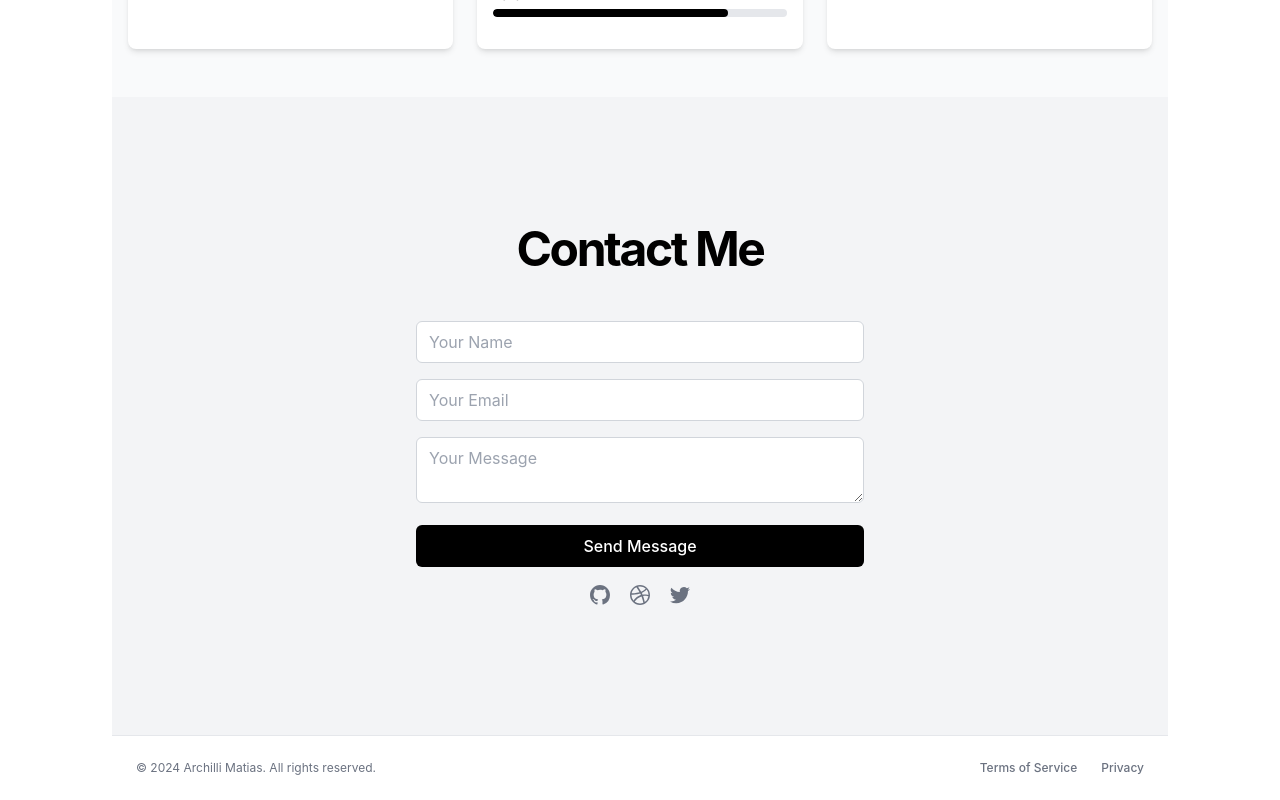
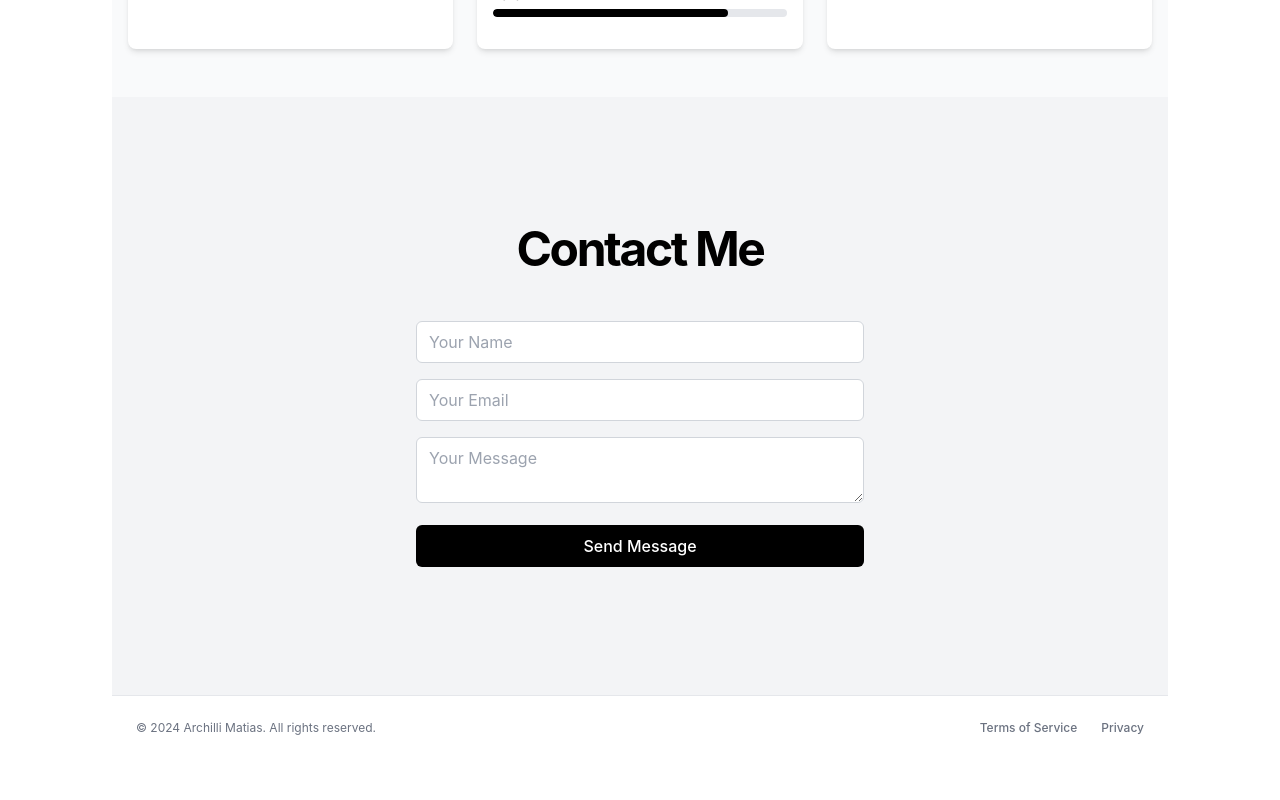
Before and after one commit to mArchilli/portfolio, a React (Vite) app: page / in a window 1280 px wide. Shown: the part 1612-2412 px from the top of the page. After the commit the page ends 2372 px from the top, so only its background shows below. Built offline with nearby package versions, Linux system fonts and the light colour scheme.

Commit message:
implementacion de EmailJS para seccion contacto

```diff
--- a/package.json
+++ b/package.json
@@ -10,6 +10,7 @@
     "preview": "vite preview"
   },
   "dependencies": {
+    "emailjs-com": "^3.2.0",
     "lucide-react": "^0.453.0",
     "prop-types": "^15.8.1",
     "react": "^18.3.1",
--- a/src/components/Contact.jsx
+++ b/src/components/Contact.jsx
@@ -1,4 +1,5 @@
 import { useState } from 'react';
+import emailjs from 'emailjs-com';
 
 export function Contact() {
   const [formData, setFormData] = useState({
@@ -17,10 +18,15 @@ export function Contact() {
 
   const handleSubmit = (e) => {
     e.preventDefault();
-    // Add your form submission logic here
-    console.log('Form submitted:', formData);
-    // Reset form after submission
-    setFormData({ name: '', email: '', message: '' });
+    emailjs.send('service_u1ub83h', 'template_7mxjcti', formData, 'OHsMePtu703LrgNdc')
+      .then((response) => {
+        console.log('Email sent successfully:', response);
+        // Reset form after submission
+        setFormData({ name: '', email: '', message: '' });
+      })
+      .catch((error) => {
+        console.error('Error sending email:', error);
+      });
   };
 
   return (
@@ -30,7 +36,7 @@ export function Contact() {
         <div className="max-w-md mx-auto space-y-4">
           <form className="space-y-4" onSubmit={handleSubmit}>
             <input
-              className="w-full px-3 py-2 border border-gray-300 rounded-md bg-white"
+              className="w-full px-3 py-2 border border-gray-300 rounded-md bg-white text-black"
               placeholder="Your Name"
               name="name"
               value={formData.name}
@@ -38,7 +44,7 @@ export function Contact() {
               required
             />
             <input
-              className="w-full px-3 py-2 border border-gray-300 rounded-md bg-white"
+              className="w-full px-3 py-2 border border-gray-300 rounded-md bg-white text-black"
               type="email"
               placeholder="Your Email"
               name="email"
@@ -47,7 +53,7 @@ export function Contact() {
               required
             />
             <textarea
-              className="w-full px-3 py-2 border border-gray-300 rounded-md bg-white"
+              className="w-full px-3 py-2 border border-gray-300 rounded-md bg-white text-black"
               placeholder="Your Message"
               name="message"
               value={formData.message}
@@ -56,28 +62,7 @@ export function Contact() {
             />
             <button className="w-full px-4 py-2 bg-black text-white rounded-md hover:bg-white hover:text-black hover:border-black" type="submit">Send Message</button>
           </form>
-          <div className="flex justify-center space-x-4">
-            <a href="#" className="text-gray-500 hover:text-gray-900">
-              <svg className="h-6 w-6" fill="currentColor" viewBox="0 0 24 24" aria-hidden="true">
-                <path fillRule="evenodd" d="M12 2C6.477 2 2 6.484 2 12.017c0 4.425 2.865 8.18 6.839 9.504.5.092.682-.217.682-.483 0-.237-.008-.868-.013-1.703-2.782.605-3.369-1.343-3.369-1.343-.454-1.158-1.11-1.466-1.11-1.466-.908-.62.069-.608.069-.608 1.003.07 1.531 1.032 1.531 1.032.892 1.53 2.341 1.088 2.91.832.092-.647.35-1.088.636-1.338-2.22-.253-4.555-1.113-4.555-4.951 0-1.093.39-1.988 1.029-2.688-.103-.253-.446-1.272.098-2.65 0 0 .84-.27 2.75 1.026A9.564 9.564 0 0112 6.844c.85.004 1.705.115 2.504.337 1.909-1.296 2.747-1.027 2.747-1.027.546 1.379.202 2.398.1 2.651.64.7 1.028 1.595 1.028 2.688 0 3.848-2.339 4.695-4.566 4.943.359.309.678.92.678 1.855 0 1.338-.012 2.419-.012 2.747 0 .268.18.58.688.482A10.019 10.019 0 0022 12.017C22 6.484 17.522 2 12 2z" clipRule="evenodd" />
-              </svg>
-              <span className="sr-only">GitHub</span>
-            </a>
-            <a href="#" className="text-gray-500 hover:text-gray-900">
-              <svg className="h-6 w-6" fill="currentColor" viewBox="0 0 24 24" aria-hidden="true">
-                <path fillRule="evenodd" d="M12 2C6.48 2 2 6.48 2 12s4.48 10 10 10c5.51 0 10-4.48 10-10S17.51 2 12 2zm6.605 4.61a8.502 8.502 0 011.93 5.314c-.281-.054-3.101-.629-5.943-.271-.065-.141-.12-.293-.184-.445a25.416 25.416 0 00-.564-1.236c3.145-1.28 4.577-3.124 4.761-3.362zM12 3.475c2.17 0 4.154.813 5.662 2.148-.152.216-1.443 1.941-4.48 3.08-1.399-2.57-2.95-4.675-3.189-5A8.687 8.687 0 0112 3.475zm-3.633.803a53.896 53.896 0 013.167 4.935c-3.992 1.063-7.517 1.04-7.896 1.04a8.581 8.581 0 014.729-5.975zM3.453 12.01v-.26c.37.01 4.512.065 8.775-1.215.25.477.477.965.694 1.453-.109.033-.228.065-.336.098-4.404 1.42-6.747 5.303-6.942 5.629a8.522 8.522 0 01-2.19-5.705zM12 20.547a8.482 8.482 0 01-5.239-1.8c.152-.315 1.888-3.656 6.703-5.337.022-.01.033-.01.054-.022a35.318 35.318 0 011.823 6.475 8.4 8.4 0 01-3.341.684zm4.761-1.465c-.086-.52-.542-3.015-1.659-6.084 2.679-.423 5.022.271 5.314.369a8.468 8.468 0 01-3.655 5.715z" clipRule="evenodd" />
-              </svg>
-              <span className="sr-only">LinkedIn</span>
-            </a>
-            <a href="#" className="text-gray-500 hover:text-gray-900">
-              <svg className="h-6 w-6" fill="currentColor" viewBox="0 0 24 24" aria-hidden="true">
-                <path d="M8.29 20.251c7.547 0 11.675-6.253 11.675-11.675 0-.178 0-.355-.012-.53A8.348 8.348 0 0022 5.92a8.19 8.19 0 01-2.357.646 4.118 4.118 0 001.804-2.27 8.224 8.224 0 01-2.605.996 4.107 4.107 0 00-6.993 3.743 11.65 11.65 0 01-8.457-4.287 4.106 4.106 0 001.27 5.477A4.072 4.072 0 012.8 9.713v.052a4.105 4.105 0 003.292 4.022 4.095 4.095 0 01-1.853.07 4.108 4.108 0 003.834 2.85A8.233 8.233 0 012 18.407a11.616 11.616 0 006.29 1.84" />
-              </svg>
-              <span className="sr-only">Twitter</span>
-            </a>
-          </div>
         </div>
-
       </div>
     </section>
   );
```
Also changed, not shown: 1 other file (tests, documents, lock files or other folders).
